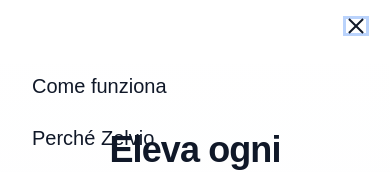
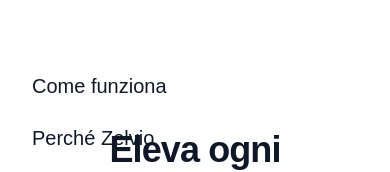
Before and after one commit to microbuilder84/zelvio, a Next.js app: page / in a window 390 px wide. Both pictures are taken after a click on the button "Toggle menu". Shown: the top 172 px of the page. Built offline with nearby package versions, Linux system fonts and the light colour scheme.

Commit message:
volta buona

```diff
--- a/app/components/ui/Navbar.tsx
+++ b/app/components/ui/Navbar.tsx
@@ -49,11 +49,11 @@ export default function Navbar() {
 
     return (
         <header className="
-        fixed top-0 left-0 w-full
-        bg-red-500
-        border-b border-gray-200
-        z-50
-    ">
+            fixed top-0 left-0 w-full
+            bg-red-500
+            border-b border-gray-200
+            z-40
+        ">
             <nav className="max-w-5xl mx-auto px-4 sm:px-6 py-3 flex items-center justify-between">
 
                 {/* LOGO */}
@@ -124,7 +124,7 @@ export default function Navbar() {
                 {/* MENU MOBILE FULLSCREEN */}
                 {isOpen && (
                     <div
-                        className="fixed inset-0 bg-white z-40 flex flex-col p-8 animate-fadeIn"
+                        className="fixed inset-0 bg-white z-50 flex flex-col p-8 animate-fadeIn"
                     >
                         <div className="flex flex-col gap-6 mt-10 text-left">
 
```
